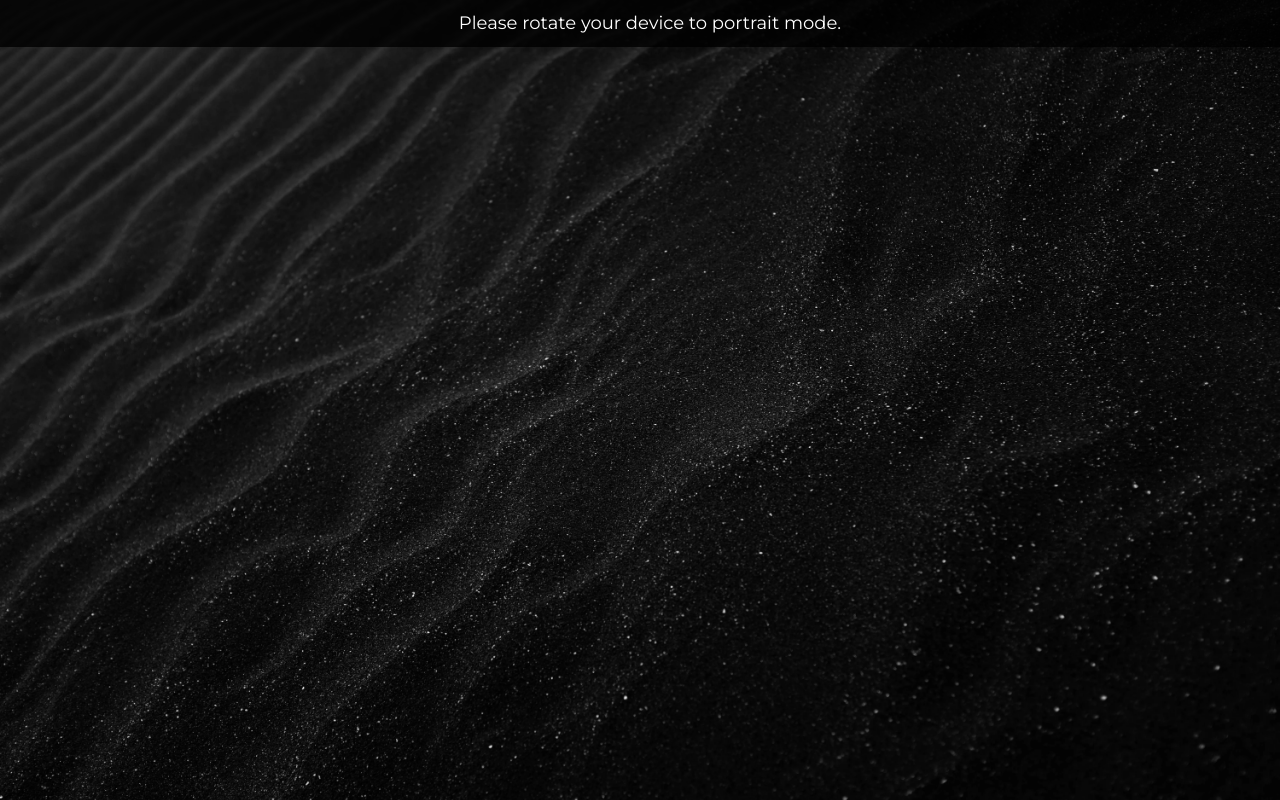
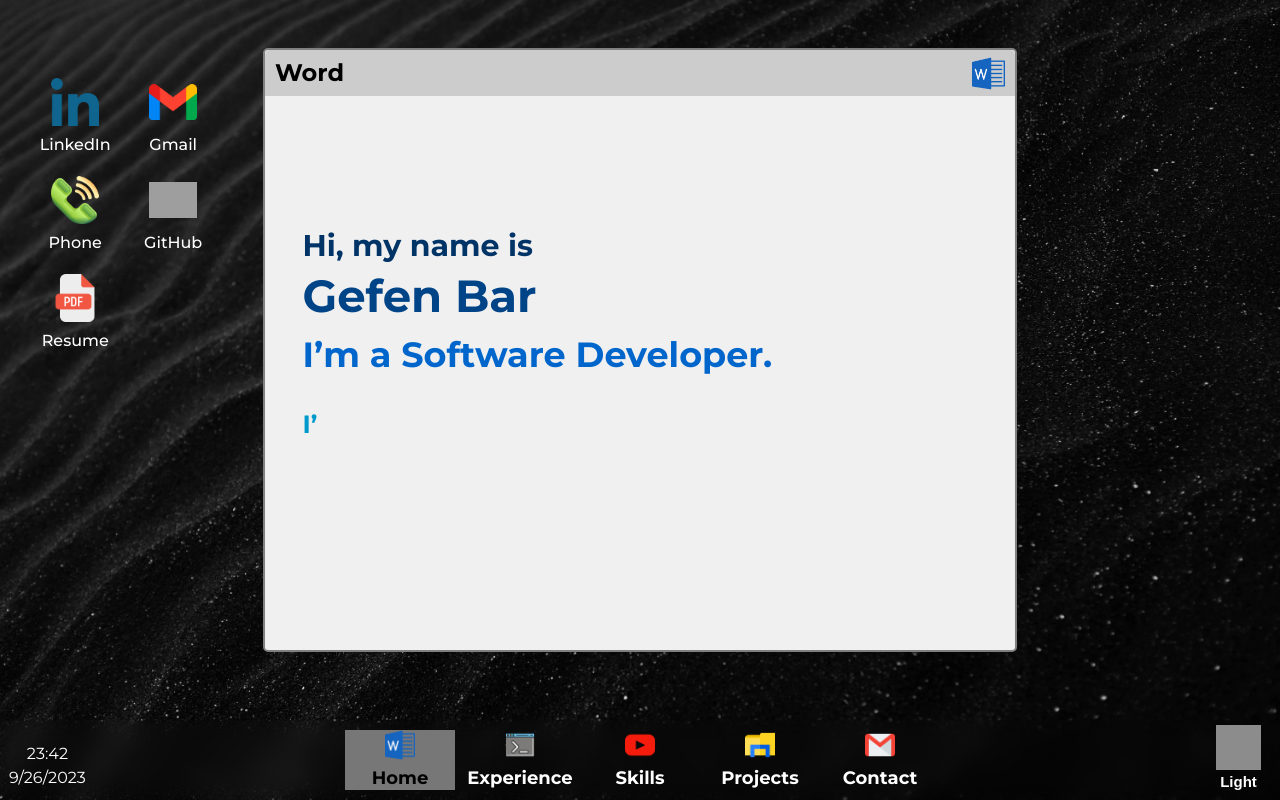
Before and after one commit to gefenbar/ReactJS-Portfolio, a React (Vite) app: page / in a window 1280 px wide. Built offline with nearby package versions, Linux system fonts and the light colour scheme; grey boxes are pictures that could not be loaded.

Commit message:
rotate screen  message on mobile landscape

```diff
--- a/src/App.css
+++ b/src/App.css
@@ -3,8 +3,15 @@ body {
   /* margin: 0; */
   /* height: 100%; */
   overflow: hidden;
-  outline: none !important;
+  outline: none;
+}
 
+body {
+  position: relative;
+  margin: 0;
+  padding: 0;
+  /* overflow: hidden !important; */
+  /* min-height: 100vh !important; */
 }
 
 /* :root {
@@ -52,13 +59,7 @@ body::before {
 
 }
 
-body {
-  position: relative;
-  margin: 0;
-  padding: 0;
-  /* overflow: hidden !important; */
-  /* min-height: 100vh !important; */
-}
+
 
 /* html{
   display: ;
@@ -78,12 +79,9 @@ textarea {
   padding: 0;
 }
 
-#landscape-message {
-  display: none;
-  /* Display the message when in landscape mode */
-}
 
-@media screen and (orientation:landscape) {
+@media screen and (orientation:landscape) and (max-width: 768px) {
+
   * {
     visibility: hidden;
   }
@@ -203,9 +201,9 @@ textarea {
     -webkit-tap-highlight-color: transparent;
   }
 
-  body {
+  /* body {
     overflow-y: auto;
-  }
+  } */
 
   * {
     animation: initial !important;
```
